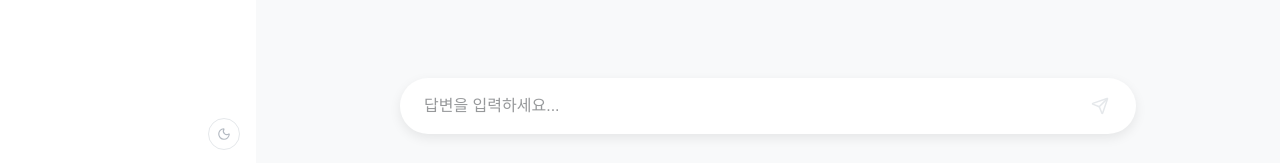
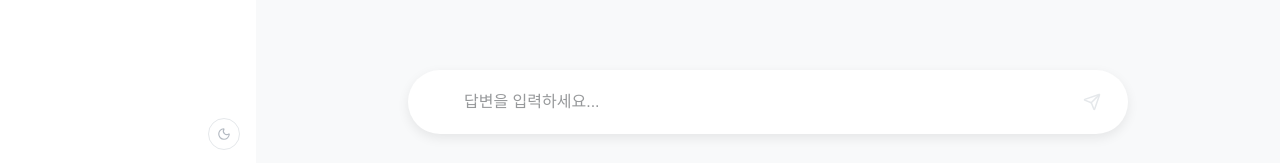
Before and after one commit to hxezu/kkochi-kkochi, a Next.js app: page /chat/1 in a window 1280 px wide. Shown: the part 634-797 px from the top of the page. Built offline with nearby package versions, Linux system fonts and the light colour scheme; a web font is replaced by a local one.

Commit message:
fix: Input 커서 이동 문제 해결

```diff
--- a/src/components/Chat/AssistantMessage.tsx
+++ b/src/components/Chat/AssistantMessage.tsx
@@ -122,7 +122,7 @@ export default function AssistantMessage({
     <div className="space-y-4">
       <Image src="/logo.svg" alt="챗봇 이미지" width={32} height={30} />
       <div className="flex justify-start space-x-2">
-        <div className="bg-white text-gray-800 text-[13px] md:text-[15px] p-2 md:p-4 rounded-xl max-w-[70%] lg:max-w-[540px]">
+        <div className="bg-white text-gray-800 text-[13px] md:text-[15px] px-4 py-2 md:p-4 rounded-xl max-w-[70%] lg:max-w-[540px]">
           <ReactMarkdown remarkPlugins={[remarkGfm]} components={components}>
             {text}
           </ReactMarkdown>
--- a/src/components/Chat/ChatInput.tsx
+++ b/src/components/Chat/ChatInput.tsx
@@ -1,6 +1,7 @@
 "use client";
 
 import { Send } from "lucide-react";
+import { useRef, useEffect } from "react";
 
 interface ChatInputProps {
   input: string;
@@ -15,24 +16,38 @@ export default function ChatInput({
   onSend,
   disabled = false,
 }: ChatInputProps) {
-  const handleKeyDown = (e: React.KeyboardEvent<HTMLInputElement>) => {
+  const inputRef = useRef<HTMLTextAreaElement>(null);
+
+  const handleKeyDown = (e: React.KeyboardEvent<HTMLTextAreaElement>) => {
     if (e.key === "Enter" && !e.shiftKey && !e.nativeEvent.isComposing) {
       e.preventDefault();
       onSend();
     }
   };
 
+  // 자동 높이 조절
+  useEffect(() => {
+    if (inputRef.current) {
+      inputRef.current.style.height = "auto";
+      inputRef.current.style.height = `${Math.min(
+        inputRef.current.scrollHeight,
+        120
+      )}px`;
+    }
+  }, [input]);
+
   return (
     <div className="flex justify-center w-full mb-8">
-      <div className="flex gap-2 w-full bg-white py-2 sm:py-3 px-3 sm:px-4 h-12 sm:h-14 rounded-full shadow-card items-center">
-        <input
-          type="text"
-          className="flex-1 min-w-0 rounded p-2 outline-none focus:ring-0 text-xs sm:text-base placeholder:text-xs sm:placeholder:text-base"
+      <div className="flex gap-2 w-full bg-white py-2 sm:py-3 px-3 sm:px-4 min-h-[48px] sm:min-h-[56px] rounded-full shadow-card items-center">
+        <textarea
+          ref={inputRef}
+          className="flex-1 min-w-0 rounded pl-10 py-2 outline-none focus:ring-0 text-xs sm:text-base  sm:placeholder:text-base resize-none overflow-y-auto scrollbar-hide max-h-[120px]"
           placeholder="답변을 입력하세요..."
           value={input}
           onChange={(e) => setInput(e.target.value)}
           onKeyDown={handleKeyDown}
           disabled={disabled}
+          rows={1}
         />
         <button
           className="shrink-0 w-10 h-10 flex items-center justify-center rounded text-[var(--color-primary-200)] disabled:text-[var(--color-gray-200)] transition-colors duration-300 cursor-pointer disabled:cursor-not-allowed"
--- a/src/components/Chat/ChatRoom.tsx
+++ b/src/components/Chat/ChatRoom.tsx
@@ -94,7 +94,7 @@ export default function ChatRoom({ sessionId, category }: ChatRoomProps) {
     <div className="relative flex flex-col h-full w-full max-w-3xl mx-auto">
       <div
         ref={scrollRef}
-        className="flex-1 overflow-y-auto px-5 pt-6 pb-24 scrollbar-hide"
+        className="flex-1 overflow-y-auto px-7 pt-6 pb-24 scrollbar-hide"
       >
         <ChatMessageList
           messages={messages}
@@ -104,7 +104,7 @@ export default function ChatRoom({ sessionId, category }: ChatRoomProps) {
       </div>
 
       <div
-        className="absolute left-1/2 -translate-x-1/2 w-full max-w-3xl px-4 transition-all duration-200"
+        className="absolute left-1/2 -translate-x-1/2 w-full max-w-3xl px-6 transition-all duration-200"
         style={{
           bottom: `calc(${keyboardOffset}px + env(safe-area-inset-bottom, 0px))`,
         }}
--- a/src/components/Chat/UserMessage.tsx
+++ b/src/components/Chat/UserMessage.tsx
@@ -5,7 +5,7 @@ interface UserMessageProps {
 export default function UserMessage({ text }: UserMessageProps) {
   return (
     <div className="flex justify-end">
-      <div className="bg-[var(--color-primary-200)] text-white text-[13px] md:text-[15px] p-2 md:p-4 rounded-b-xl rounded-tl-xl max-w-[70%] lg:max-w-[540px] break-words">
+      <div className="bg-[var(--color-primary-200)] text-white text-[13px] md:text-[15px] px-4 py-2 md:p-4 rounded-b-xl rounded-tl-xl max-w-[70%] lg:max-w-[540px] break-words">
         {text}
       </div>
     </div>
--- a/src/components/Sidebar/SidebarHeader.tsx
+++ b/src/components/Sidebar/SidebarHeader.tsx
@@ -28,7 +28,7 @@ export default function SidebarHeader() {
     <div className="h-[60px] p-2 w-full flex items-center justify-center">
       <button
         onClick={toggle}
-        className="relative w-8 h-8 flex items-center justify-center cursor-pointer rounded hover:bg-gray-100 group "
+        className="relative w-8 h-8 flex items-center justify-center cursor-pointer rounded hover:bg-gray-100 group text-[var(--color-primary-200)] "
       >
         <PanelLeft
           size={20}
```
